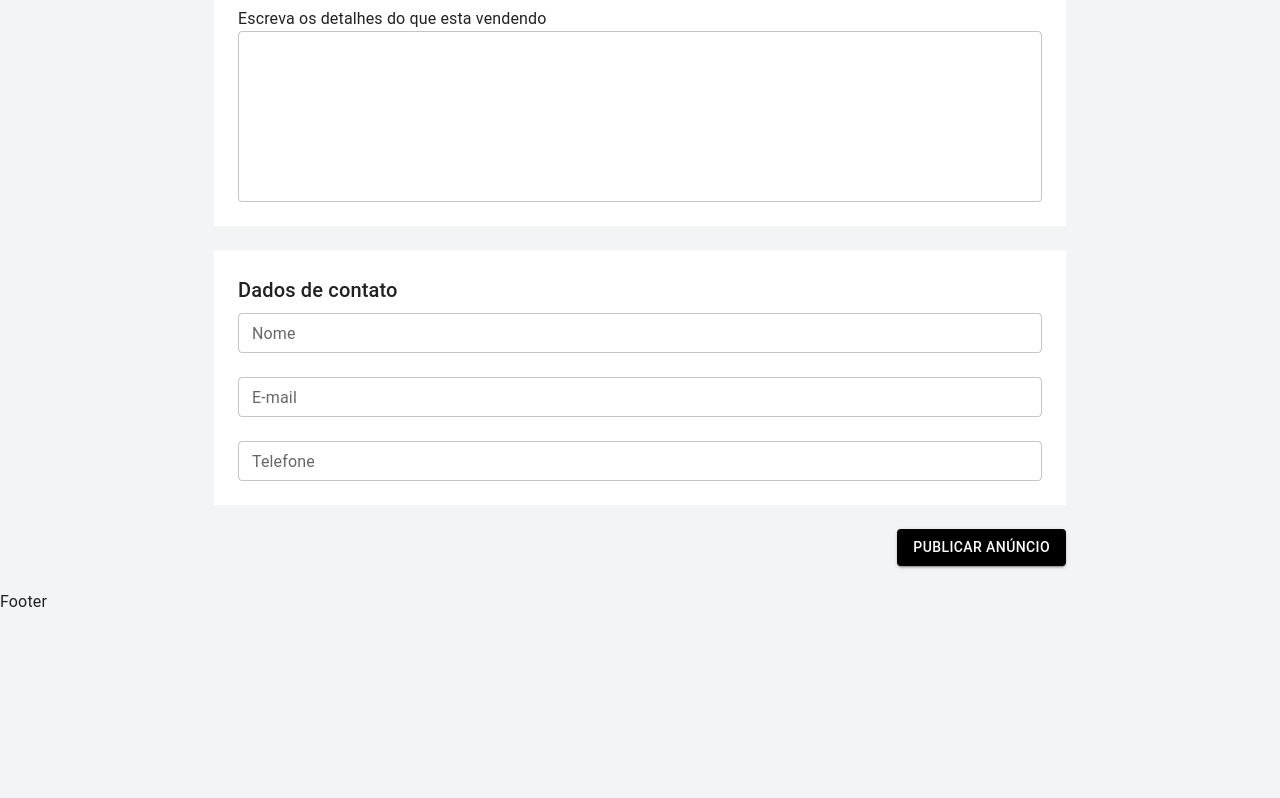
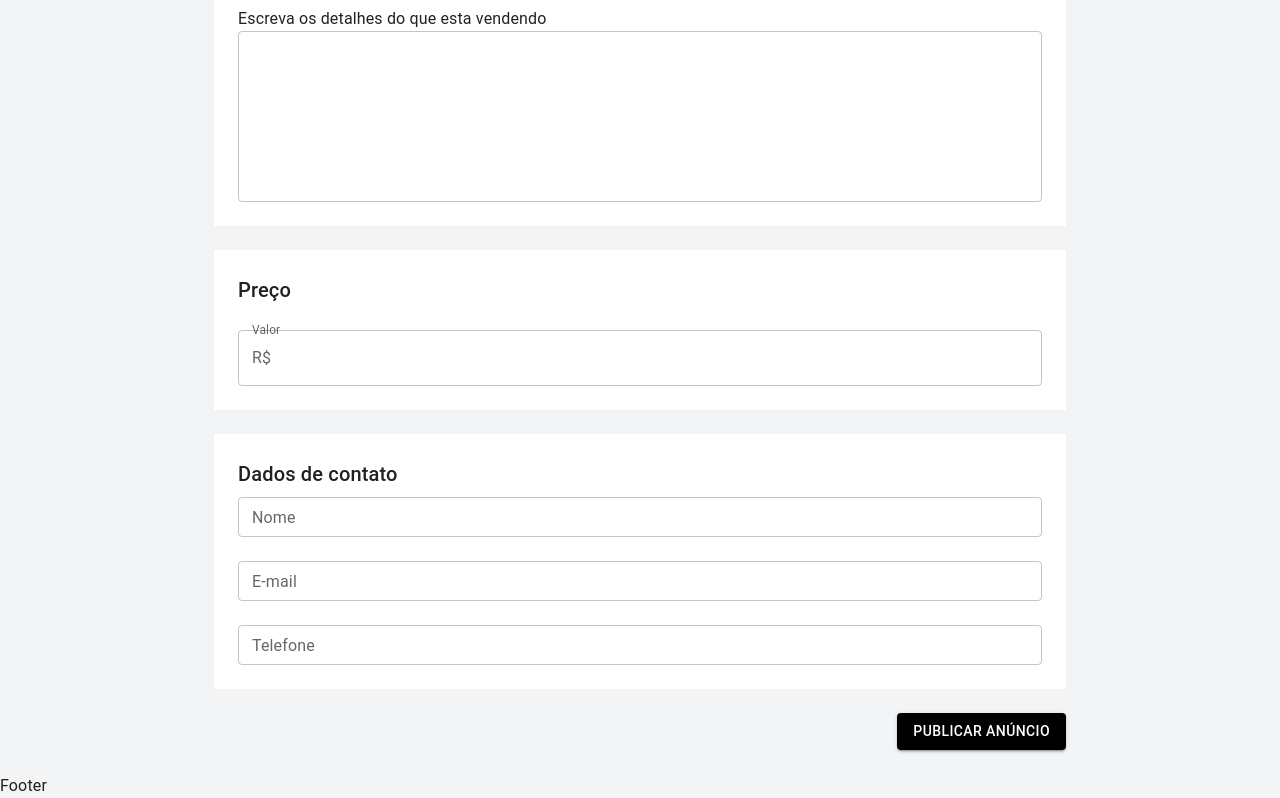
Before and after one commit to PauloHPMKT/Anunx-FFJS-Final-project, a Next.js app: page /user/publish in a window 1280 px wide. Shown: the part 893-1691 px from the top of the page. Before the commit the page ends 1507 px from the top, so only its background shows below. Built offline with nearby package versions, Linux system fonts and the light colour scheme.

Commit message:
adicionando box de preco

```diff
--- a/pages/user/publish.js
+++ b/pages/user/publish.js
@@ -3,6 +3,10 @@
   Box,
   Button,
   Container,
+  FormControl,
+  InputLabel,
+  OutlinedInput,
+  InputAdornment,
   IconButton,
   Select,
   TextField,
@@ -221,6 +225,23 @@
 
       <Container maxWidth="md" className={classes.boxContainer}>
         <Box className={classes.box}>
+          <Typography variant="h6" component="h6" color="textPrimary">
+          Preço
+          </Typography>
+          <br/>
+          <FormControl fullWidth variant="outlined">
+            <InputLabel>Valor</InputLabel>
+            <OutlinedInput
+              onChange={() => {}}
+              startAdornment={<InputAdornment position="start">R$</InputAdornment>}
+              labelWidth={40}
+            />
+          </FormControl>
+        </Box>
+      </Container>
+
+      <Container maxWidth="md" className={classes.boxContainer}>
+        <Box className={classes.box}>
           <Typography variant="h6" component="h6" color="textPrimary" gutterBottom>
             Dados de contato
           </Typography>
```
